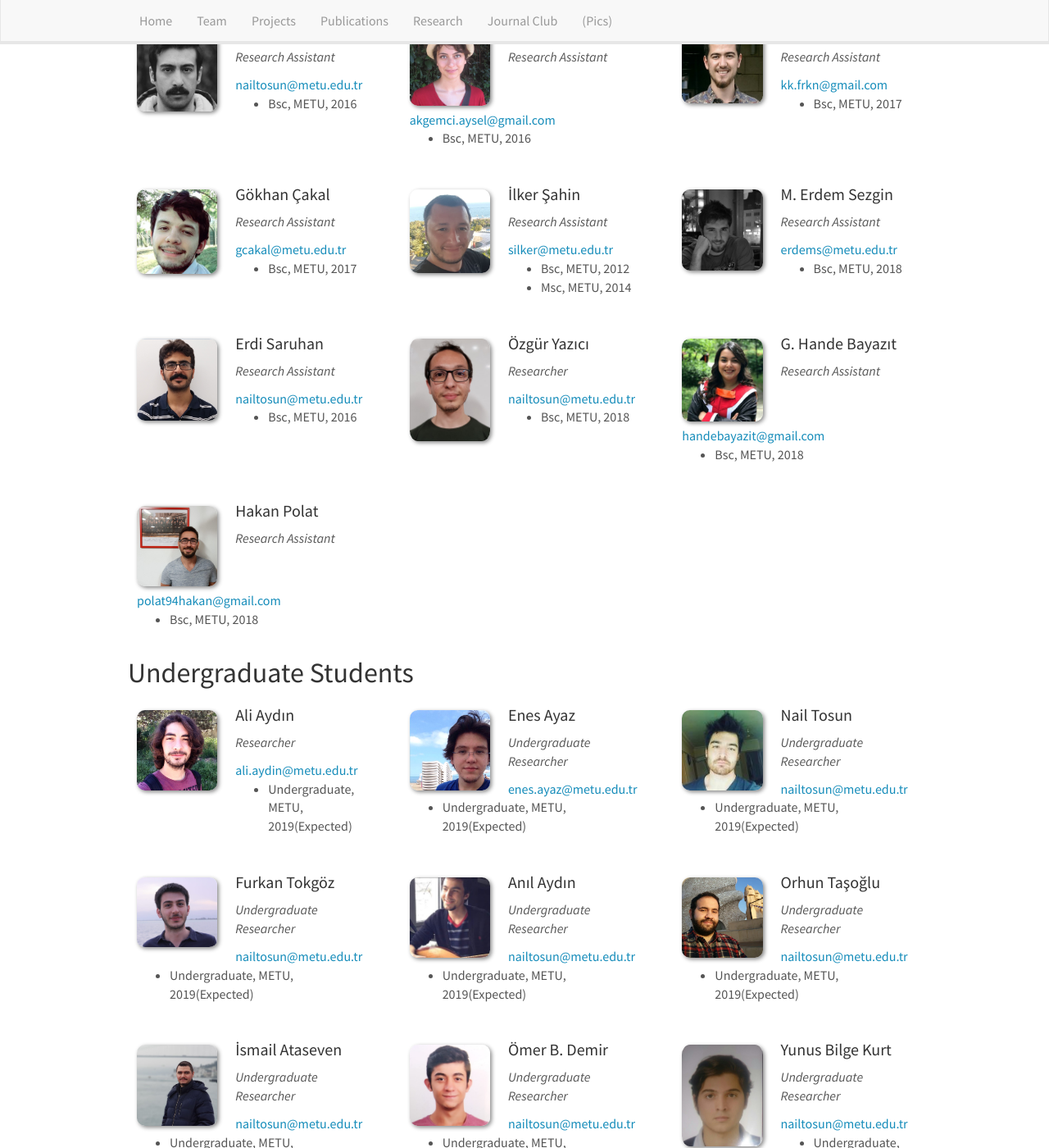
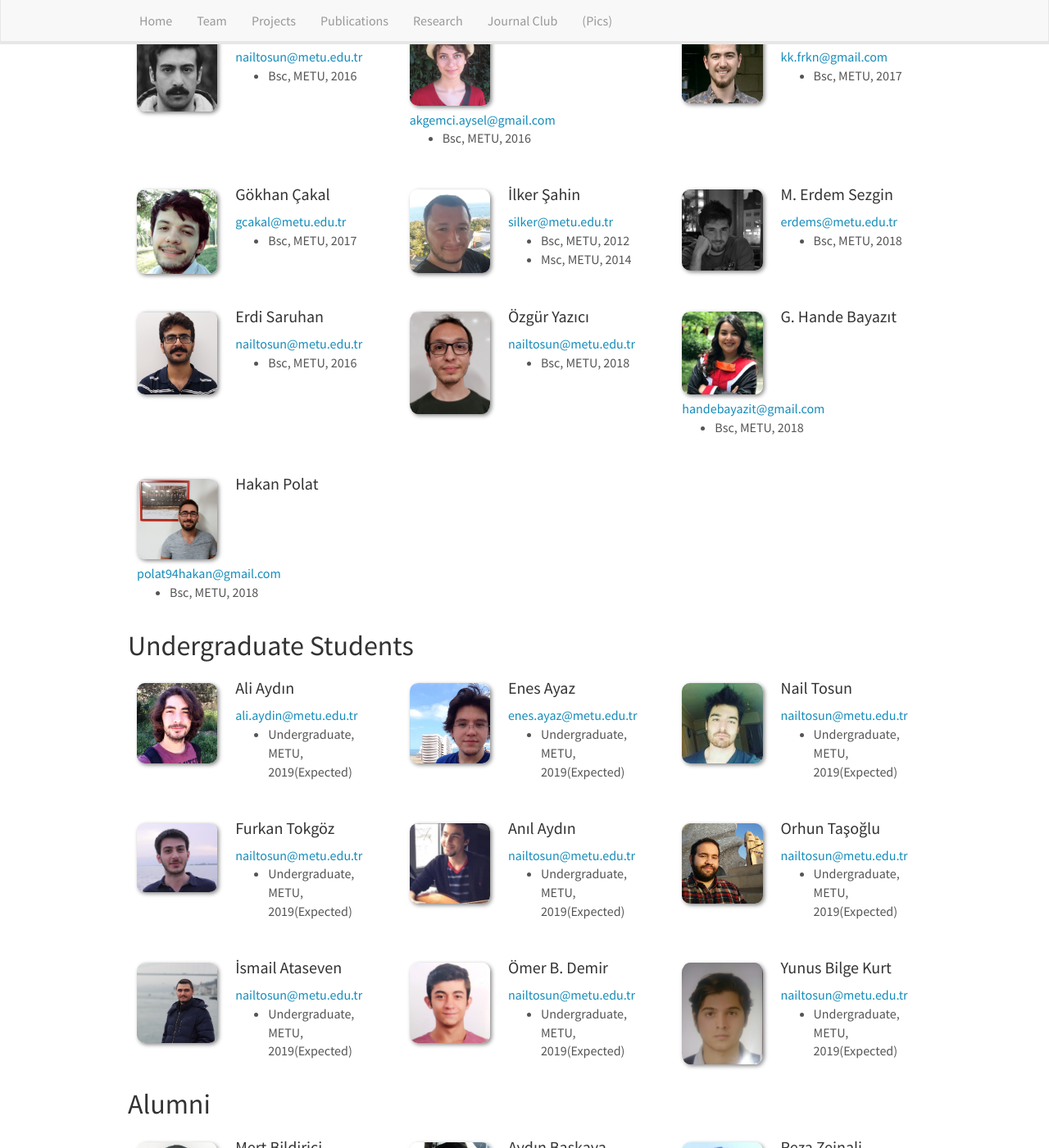
Before and after one commit to odtu/odtu.github.io, a Jekyll site: the page built from _pages/team.md, in a window 1280 px wide and 1400 px high, scrolled down 760 px. Shown: the whole window at 82% size. Built offline with Jekyll 4.4.1, drawn with Linux system fonts in a browser that asks for light colours; nearby versions of some CDN libraries; some of the changed text lies outside the part shown.

Commit message:
member infoyu sildim

```diff
--- a/_pages/team.md
+++ b/_pages/team.md
@@ -93,10 +93,7 @@ Jump to [staff](#staff), [master and bachelor students](#master-and-bachelor-stu
 <div class="col-sm-4 clearfix">
   <img src="{{ site.url }}{{ site.baseurl }}/images/teampic/{{ member.photo }}" class="img-responsive" width="35%" style="float: left" />
   <h4>{{ member.name }}</h4>
-  <i>{{ member.info }}</i>
-
   <script type="text/javascript">  {{ member.email | remove: '<p>' | remove: '</p>'}} </script>
-
   <ul style="overflow: hidden">
 
   {% if member.number_educ == 1 %}
@@ -160,10 +157,7 @@ Jump to [staff](#staff), [master and bachelor students](#master-and-bachelor-stu
 <div class="col-sm-4 clearfix">
   <img src="{{ site.url }}{{ site.baseurl }}/images/teampic/{{ member.photo }}" class="img-responsive" width="35%" style="float: left" />
   <h4>{{ member.name }}</h4>
-  <i>{{ member.info }}<br></i>
-
   <script type="text/javascript">  {{ member.email | remove: '<p>' | remove: '</p>'}} </script>
-
   <ul style="overflow: hidden">
 
   {% if member.number_educ == 1 %}
```
